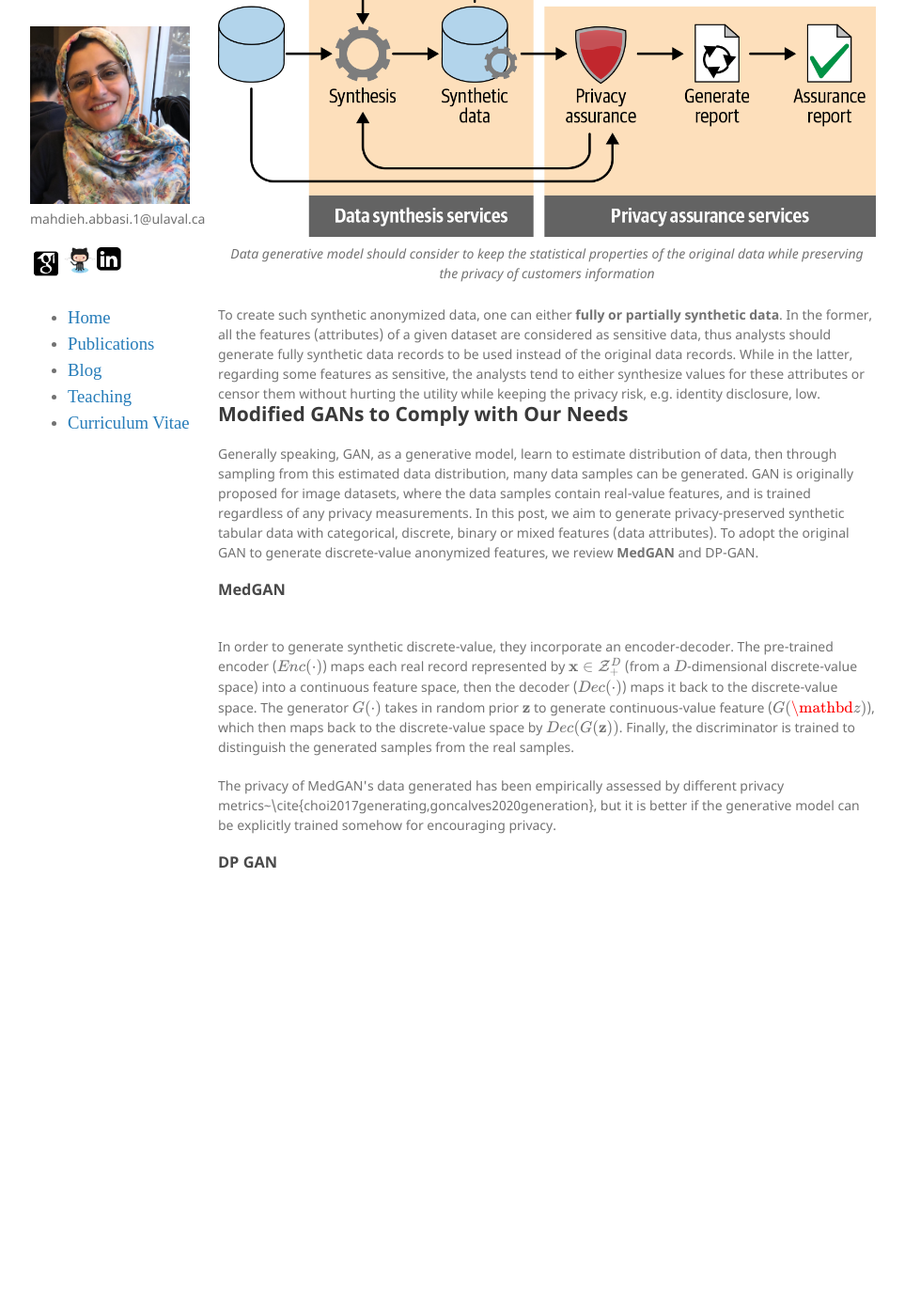
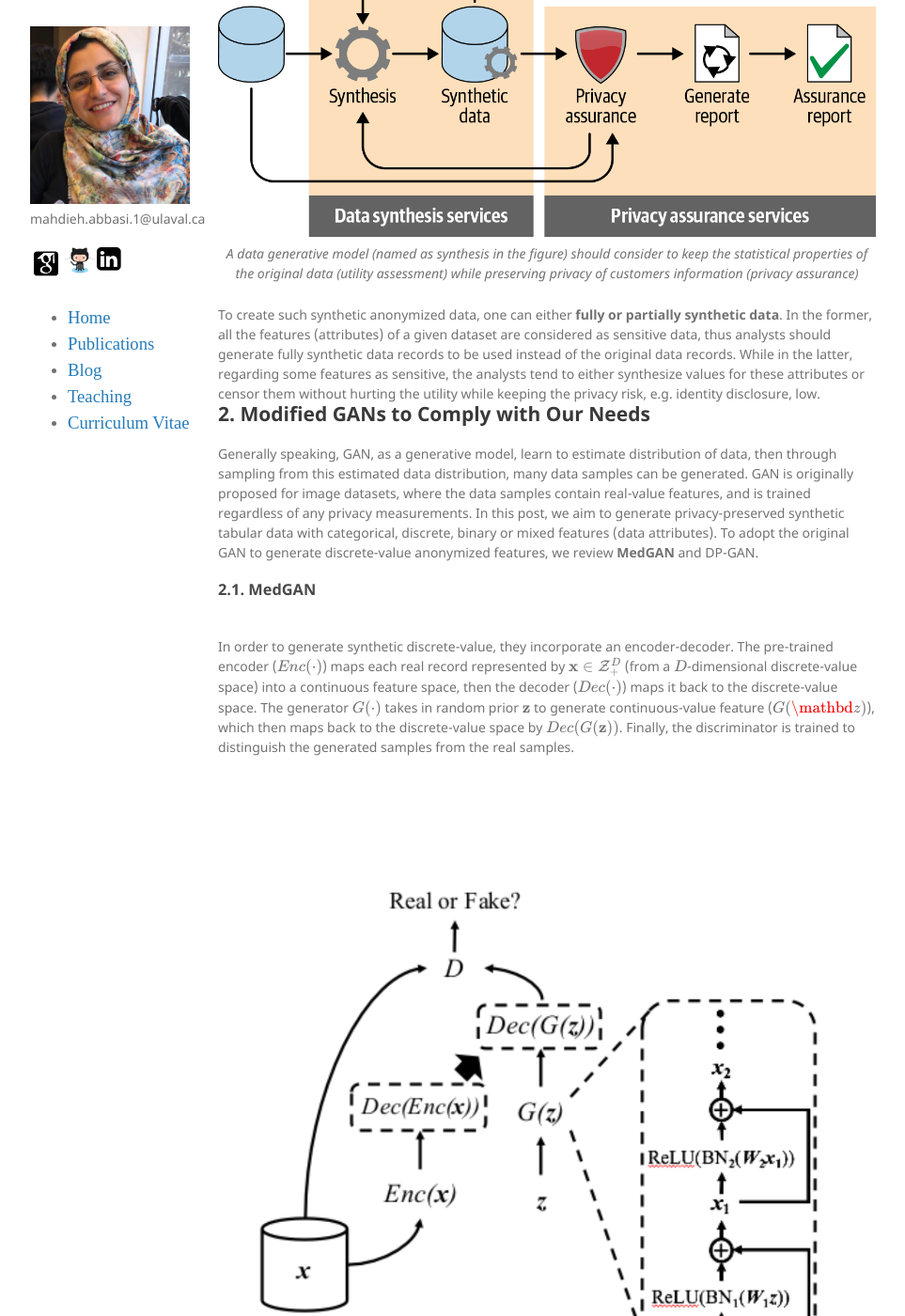
Before and after one commit to mahdaneh/mahdaneh.github.io, a Jekyll site: the page built from Blogs/Data_anonymization_privacy.html, in a window 1280 px wide and 1400 px high, scrolled down 1039 px. Shown: the whole window at 94% size, without its empty margins (158-1121 px from the left). Built offline with Jekyll 4.4.1, drawn with Linux system fonts in a browser that asks for light colours; formulas are drawn with MathJax 3; before the commit the page ends 2085 px from its top, so only the background shows below that; some of the changed text lies outside the part shown.

Commit message:
blog data privacy

```diff
--- a/Blogs/Data_anonymization_privacy.html
+++ b/Blogs/Data_anonymization_privacy.html
@@ -25,7 +25,7 @@
 
 <br>
 
-  <h2> Why to generate synthetic data?</h2>
+  <h2> 1. Why to generate synthetic data?</h2>
 
 <p>
  Many industries from insurance companies to financial institutions to care-providing agencies have access to an ocean of information (in terms of tabular data) that can be used for making more informed decisions and recognizing new strategies and policies to not only increase their profits but also enhance the quality of their services, resulting in customers satisfaction. Machine learning and data mining techniques can effectively extract some data-driven insights from such tremendously large and rich datasets if they can be shared with the trusted research institutions.
@@ -41,7 +41,7 @@
 <figure>
 
 <img src="/Blogs/synthetic_data.png"/>
-<figcaption>Data generative model should consider to keep the statistical properties of the original data while preserving the privacy of customers information</figcaption>
+<figcaption>A data generative model (named as <bf>synthesis in the figure) should consider to keep the statistical properties of the original data (<bf>utility assessment</bf>) while preserving privacy of customers information (<bf>privacy assurance</bf>)</figcaption>
 </figure>
 <br>
 To create such synthetic anonymized data, one can either <b>fully or partially synthetic data</b>. In the former,
@@ -50,24 +50,29 @@
 While in the latter, regarding some features as sensitive, the analysts tend to either synthesize values for these attributes
 or censor them without hurting the utility while keeping the privacy risk, e.g. identity disclosure, low.
 
+<br>
 
-
-<h2> Modified GANs to Comply with Our Needs</h2>
+<h2> 2. Modified GANs to Comply with Our Needs</h2>
 
 
 <p>
 Generally speaking, GAN, as a generative model, learn to estimate distribution of data, then through sampling from this estimated data distribution, many data samples can be generated. GAN  is  originally  proposed  for  image  datasets,  where  the data  samples  contain  real-value  features, and is trained regardless of any privacy measurements.  In this post, we aim to generate privacy-preserved synthetic tabular data with categorical, discrete, binary or mixed features (data attributes). To adopt the original GAN to generate discrete-value anonymized features, we review <b>MedGAN</b> and DP-GAN.
 </p>
 
-<h3> MedGAN</h3>
+<h3> 2.1. MedGAN</h3>
 <br>
 <p>
 In order to generate synthetic discrete-value, they incorporate an encoder-decoder. The pre-trained encoder ($Enc(\cdot)$) maps each real record represented by $\mathbf{x}\in\mathcal{Z}_{+}^{D}$ (from a $D$-dimensional discrete-value space) into a continuous feature space, then the decoder ($Dec(\cdot)$) maps it back to the discrete-value space. The generator $G(\cdot)$ takes in random prior $\mathbf{z}$ to generate continuous-value feature ($G(\mathbd{z})$), which then maps back to the discrete-value space by $Dec (G(\mathbf{z})) $. Finally, the discriminator is trained to distinguish the generated samples from the real samples. </p>
-
+<br>
+<figure>
+<img src="/Blogs/medGAn.png">
+</figure>
 <p>
 The privacy of MedGAN's data generated has been empirically assessed by different privacy metrics~\cite{choi2017generating,goncalves2020generation}, but it is better if the generative model can be explicitly trained somehow for encouraging privacy.
   </p>
-<h3>DP GAN</h3>
+<h3>2.3. DP GAN</h3>
+
+Differential Privacy is a principled and rigorous framework to assure data privacy.
 
 
 
```
Also changed, not shown: Blogs/medGAn.png (added), 1 other file.
